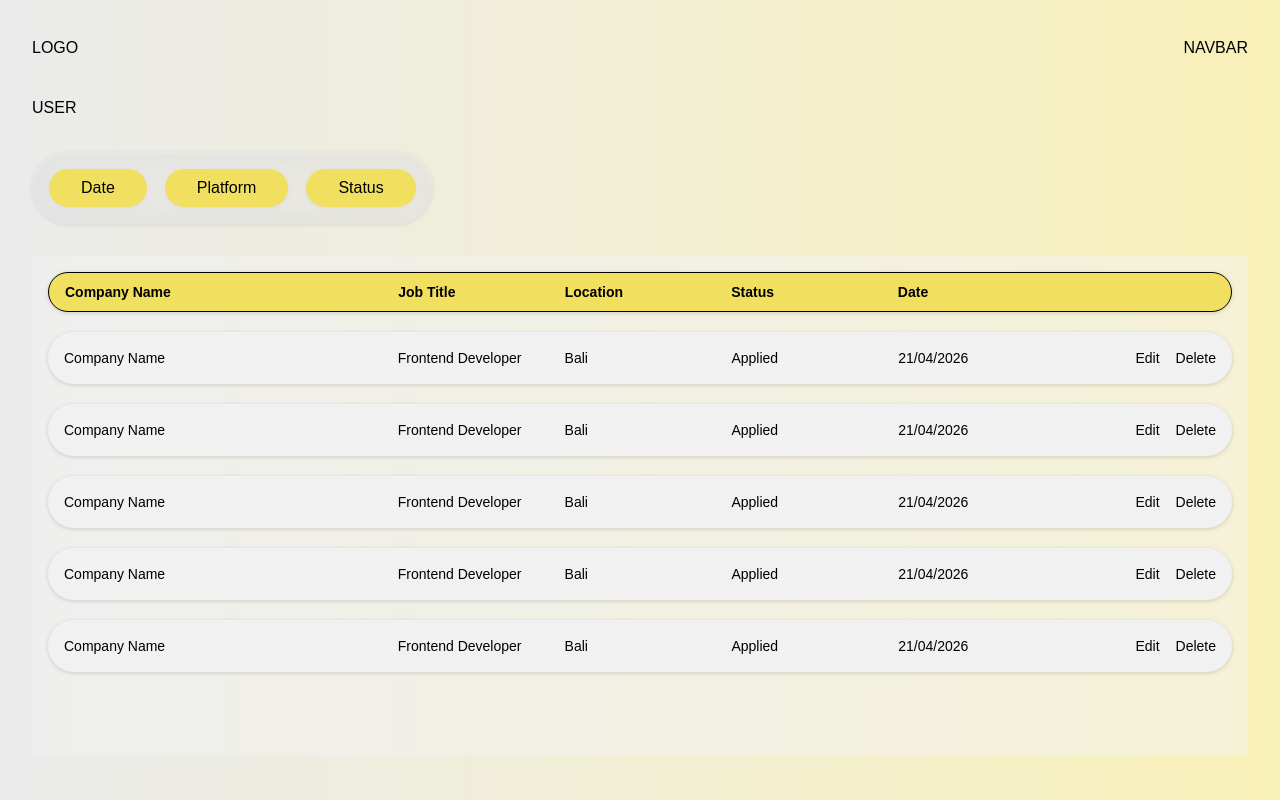
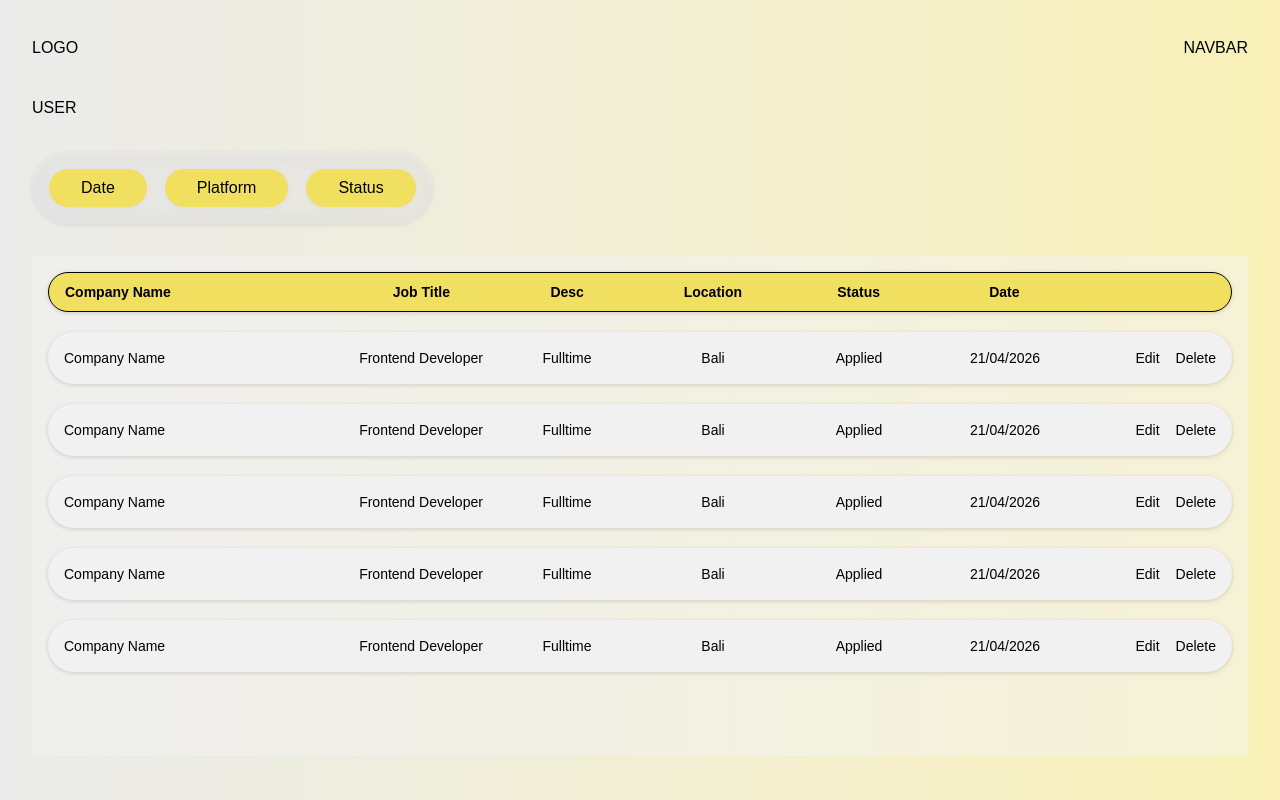
Before and after one commit to Benstrh/my-job-journey, a Next.js app: page /main in a window 1280 px wide. Built offline with nearby package versions, Linux system fonts and the light colour scheme; a web font is replaced by a local one.

Commit message:
style: formatting table headers and content

```diff
--- a/components/Jobs.tsx
+++ b/components/Jobs.tsx
@@ -1,11 +1,14 @@
 export default function Jobs() {
   return (
-    <div className="menu-header relative mb-5 grid w-full grid-cols-7 place-content-center rounded-full bg-shade-300 p-2 drop-shadow-sm">
+    <div className="menu-header relative mb-5 grid w-full grid-cols-8 place-content-center rounded-full bg-shade-300 p-2 drop-shadow-sm">
       <div className="relative col-span-2 p-2 text-sm">Company Name</div>
-      <div className="relative p-2 text-sm">Frontend Developer</div>
-      <div className="relative p-2 text-sm">Bali</div>
-      <div className="relative p-2 text-sm">Applied</div>
-      <div className="relative p-2 text-sm">21/04/2026</div>
+      <div className="relative place-self-center p-2 text-sm">
+        Frontend Developer
+      </div>
+      <div className="relative place-self-center p-2 text-sm">Fulltime</div>
+      <div className="relative place-self-center p-2 text-sm">Bali</div>
+      <div className="relative place-self-center p-2 text-sm">Applied</div>
+      <div className="relative place-self-center p-2 text-sm">21/04/2026</div>
       <div className="relative justify-self-end p-2 text-sm">
         <div className="flex justify-between gap-x-4">
           <p>Edit</p>
--- a/components/ListHeader.tsx
+++ b/components/ListHeader.tsx
@@ -1,11 +1,12 @@
 export default function ListHeader() {
   return (
-    <div className="menu-header relative mb-5 grid h-10 w-full grid-cols-7 place-content-center rounded-full border bg-accent-500 p-2 font-semibold drop-shadow-sm">
+    <div className="menu-header relative mb-5 grid h-10 w-full grid-cols-8 place-content-center rounded-full border bg-accent-500 p-2 font-semibold drop-shadow-sm">
       <div className="relative col-span-2 p-2 text-sm">Company Name</div>
-      <div className="relative p-2 text-sm">Job Title</div>
-      <div className="relative p-2 text-sm">Location</div>
-      <div className="relative p-2 text-sm">Status</div>
-      <div className="relative p-2 text-sm">Date</div>
+      <div className="relative place-self-center p-2 text-sm">Job Title</div>
+      <div className="relative place-self-center p-2 text-sm">Desc</div>
+      <div className="relative place-self-center p-2 text-sm">Location</div>
+      <div className="relative place-self-center p-2 text-sm">Status</div>
+      <div className="relative place-self-center p-2 text-sm">Date</div>
     </div>
   );
 }
```
